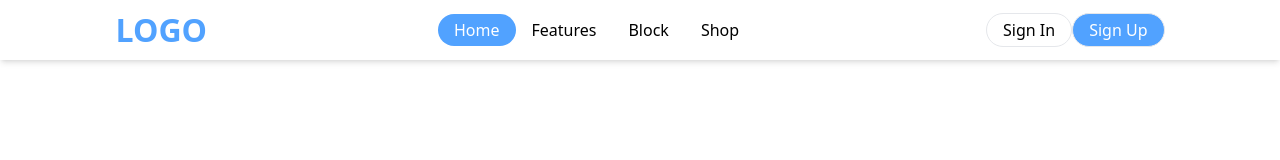
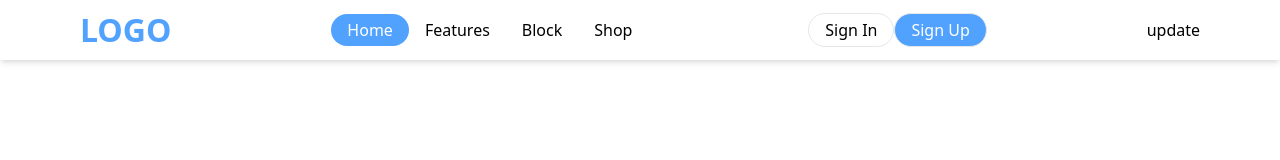
Before and after one commit to Voxodinson/web_learning, a website: page index.html in a window 1280 px wide. Drawn offline with Linux system fonts and the light colour scheme.

Commit message:
update index

```diff
--- a/index.html
+++ b/index.html
@@ -32,6 +32,7 @@
           <button class="py-1 px-4 rounded-full border-[1px] border-gray-200">Sign In</button>
           <button class="py-1 px-4 rounded-full border-[1px] border-gray-200 bg-blue-400 text-white">Sign Up</button>
         </div>
+        <h3>update </h3>
     </div>
 </body>
 </html>
```
